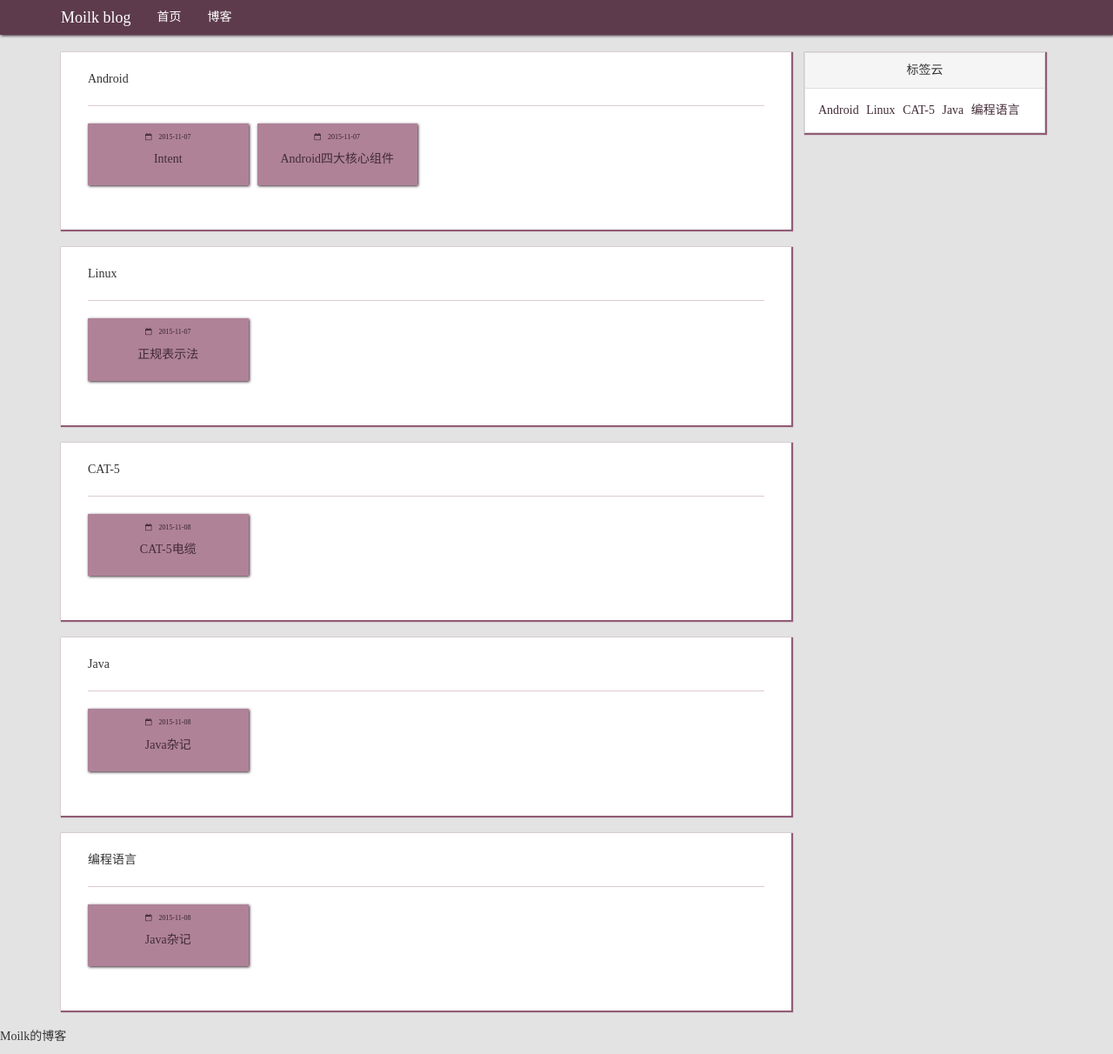
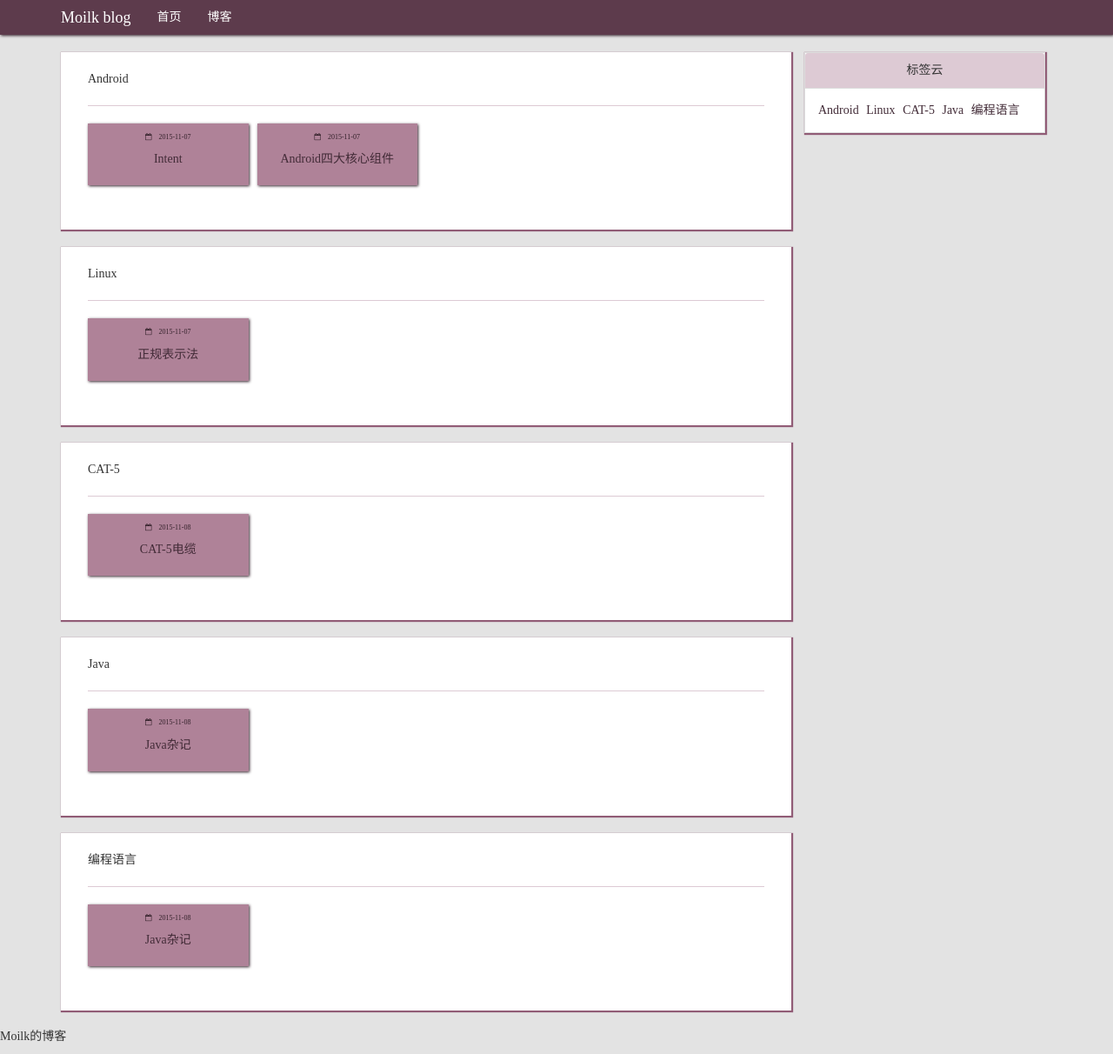
Before and after one commit to MoilkNepho/Blog, a Jekyll site: the page built from tag.html, in a window 1280 px wide. Shown: the whole page at 87% size. Built offline with Jekyll 4.4.1, drawn with Linux system fonts in a browser that asks for light colours; nearby versions of some CDN libraries; comment, search, counter and statistics services are not loaded.

Commit message:
markdown

```diff
--- a/assets/stylesheet/modules/_tags.scss
+++ b/assets/stylesheet/modules/_tags.scss
@@ -1,6 +1,7 @@
 .tags{
   .title{
     text-align: center;
+    background-color: $gray-lightest;
   }
   .list{
     a{
```
